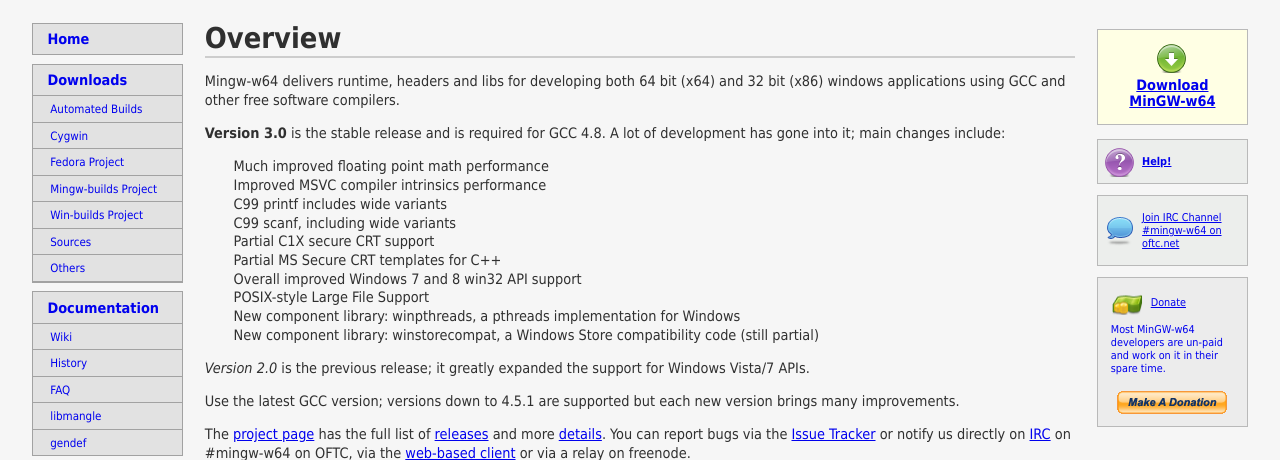
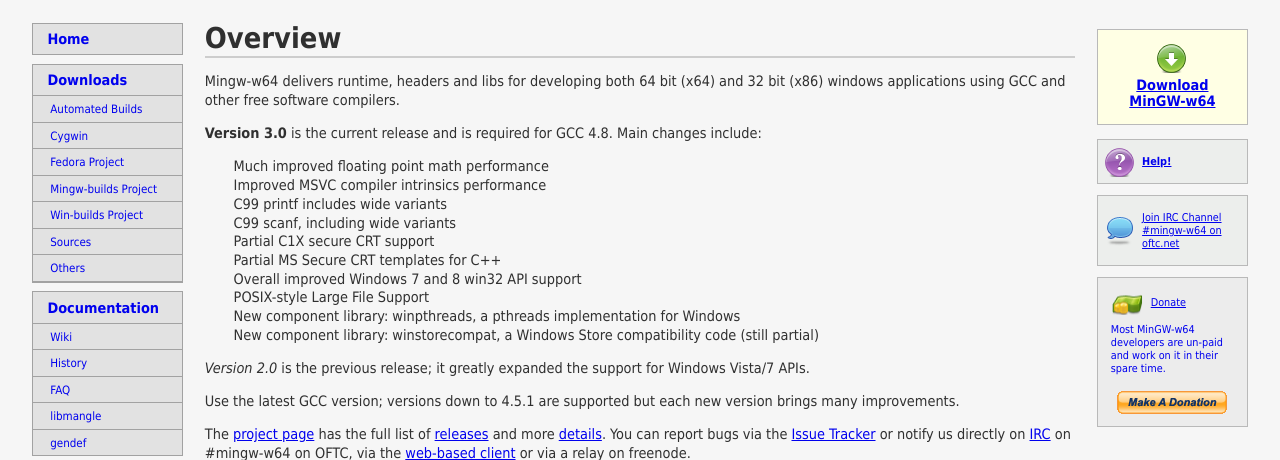
Before and after one commit to repo-mirrors/mingw-w64-htdocs, a PHP site: page / in a window 1280 px wide. Shown: the part 146-606 px from the top of the page. Run offline with PHP 8.4, Linux system fonts and the light colour scheme; data that the repository does not hold is empty.

Commit message:
index: shorten the introductory sentence to "Version 3.0".

```diff
--- a/htdocs/index.php
+++ b/htdocs/index.php
@@ -21,7 +21,7 @@
          Mingw-w64 delivers runtime, headers and libs for developing both 64 bit (x64) and 32 bit (x86) windows applications using GCC and other free software compilers.
       </p>
       <p>
-        <strong>Version 3.0</strong> is the stable release and is required for GCC 4.8. A lot of development has gone into it; main changes include:
+        <strong>Version 3.0</strong> is the current release and is required for GCC 4.8. Main changes include:
         <ul>
           <li>Much improved floating point math performance</li>
           <li>Improved MSVC compiler intrinsics performance</li>
```
